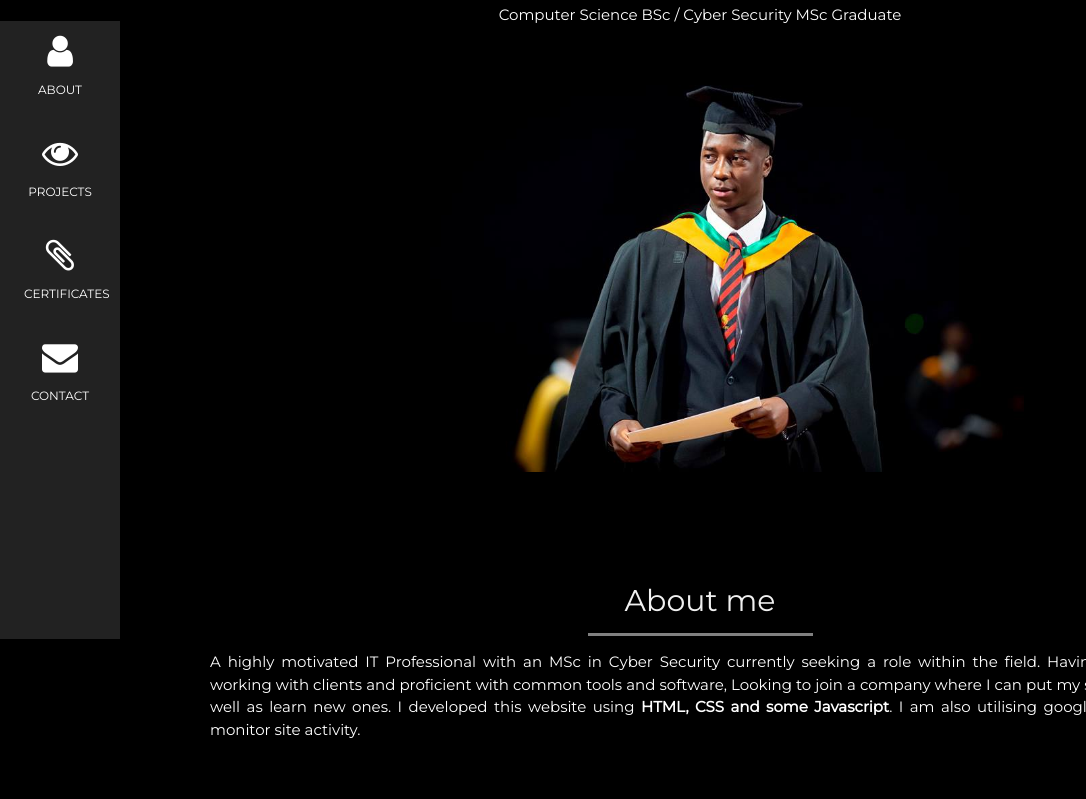
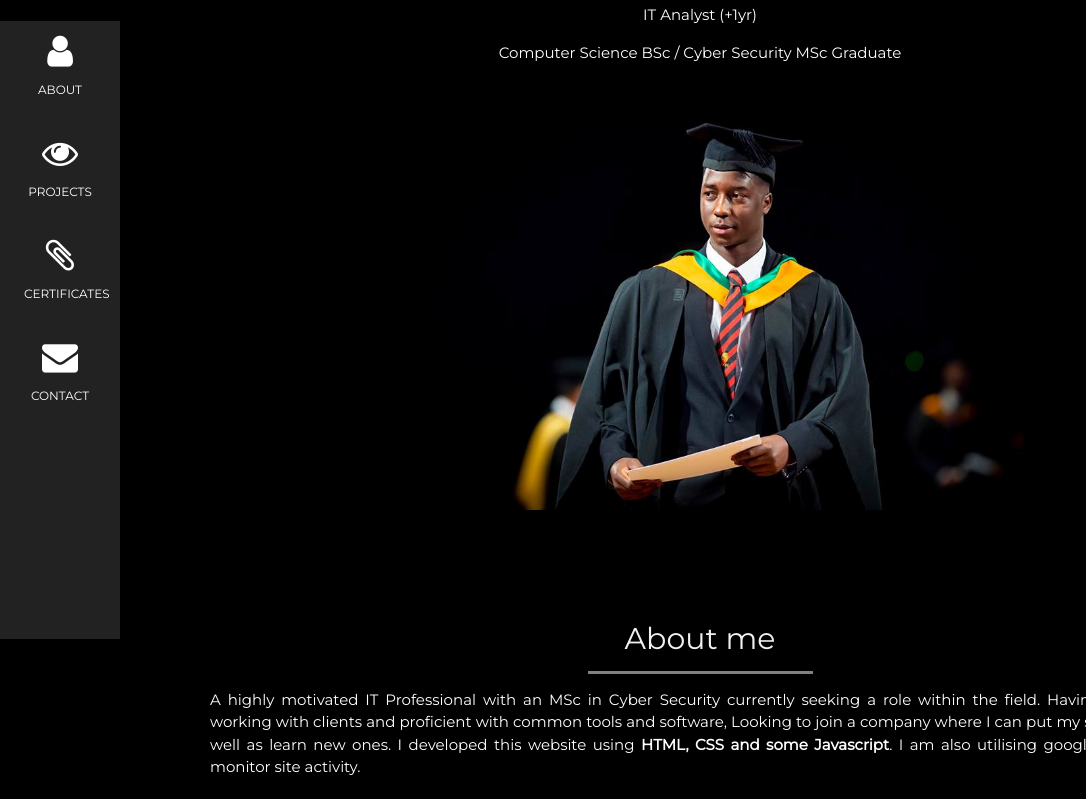
Before and after one commit to g3l/godfrey, a plain HTML site: page index.html in a window 1280 px wide. Shown: the part 161-960 px from the top of the page, without its empty margins (0-1086 px from the left). Drawn offline with nearby package versions, Linux system fonts and the light colour scheme.

Commit message:
update job title

```diff
--- a/index.html
+++ b/index.html
@@ -62,6 +62,7 @@
     <!-- Header/Home -->
     <header class="w3-container w3-padding-32 w3-center w3-black" id="home">
       <h1 class="w3-jumbo"><span class="w3-hide-small">I'm</span> Godfrey Lemi</h1>
+      <p>IT Analyst (+1yr)</p>
       <p>Computer Science BSc / Cyber Security MSc Graduate</p>
       <img src="Godfrey.jpg" alt="boy" class="w3-image" id="gradpic">
     </header>
```
